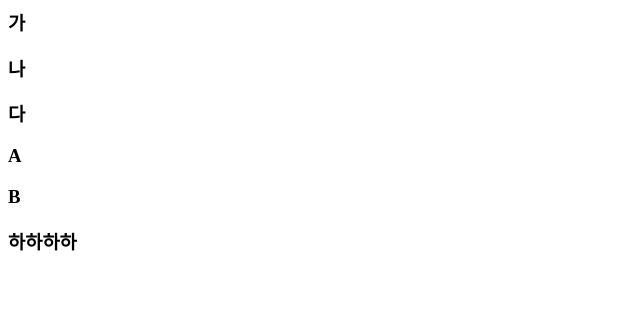
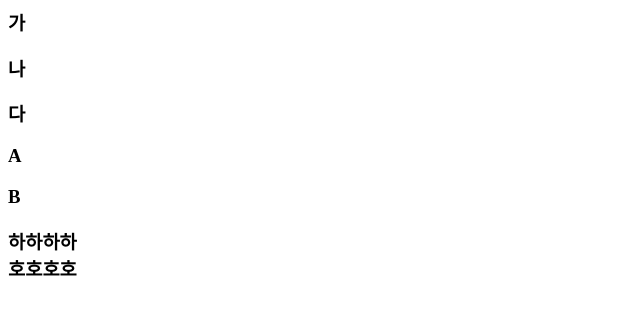
Before and after one commit to choihoseong/htmlTest, a plain HTML site: page index.html in a window 1280 px wide. Shown: the whole page, without its empty margins (0-640 px from the left). Drawn offline with Linux system fonts and the light colour scheme.

Commit message:
ver06 오늘 다시 시작

```diff
--- a/index.html
+++ b/index.html
@@ -8,5 +8,6 @@
 		<h3>B<h3>
 
 		<div>하하하하</div>
+		<div>호호호호</div>
 	</body>
 </html>
```
